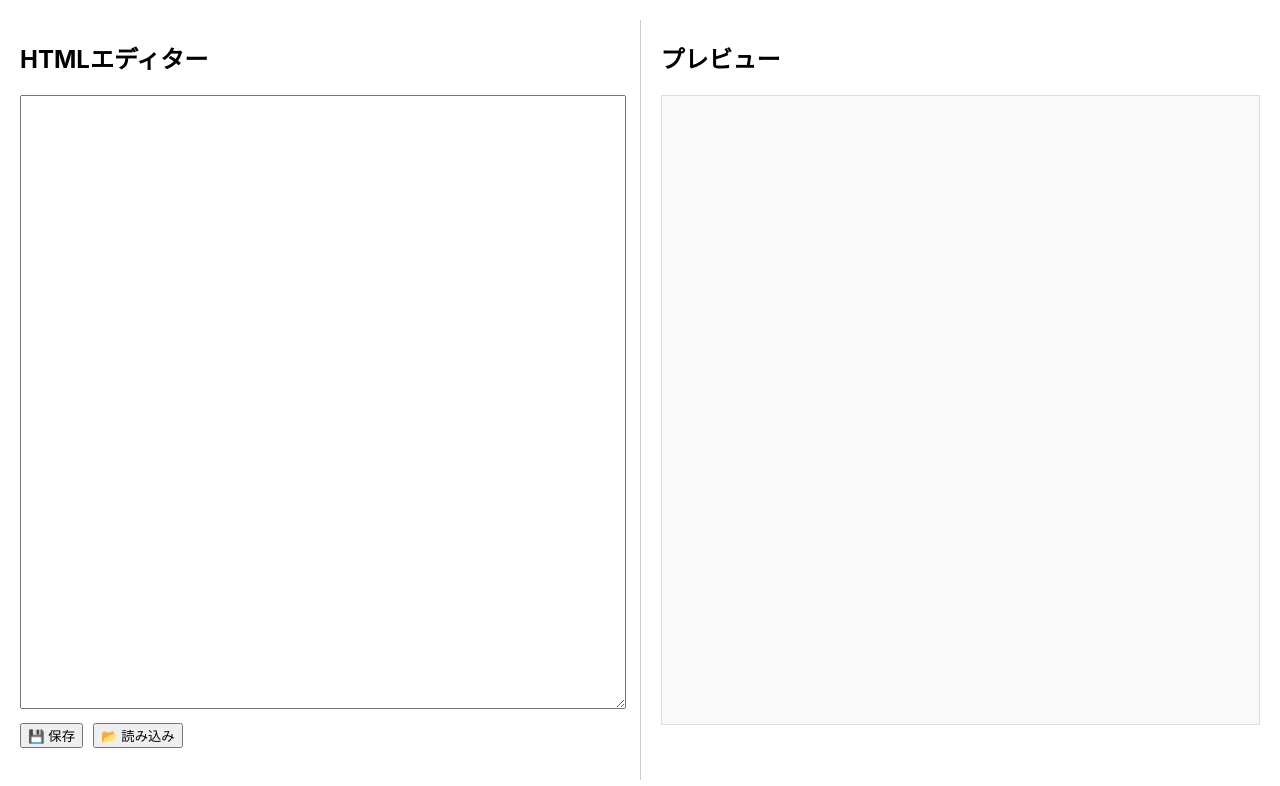
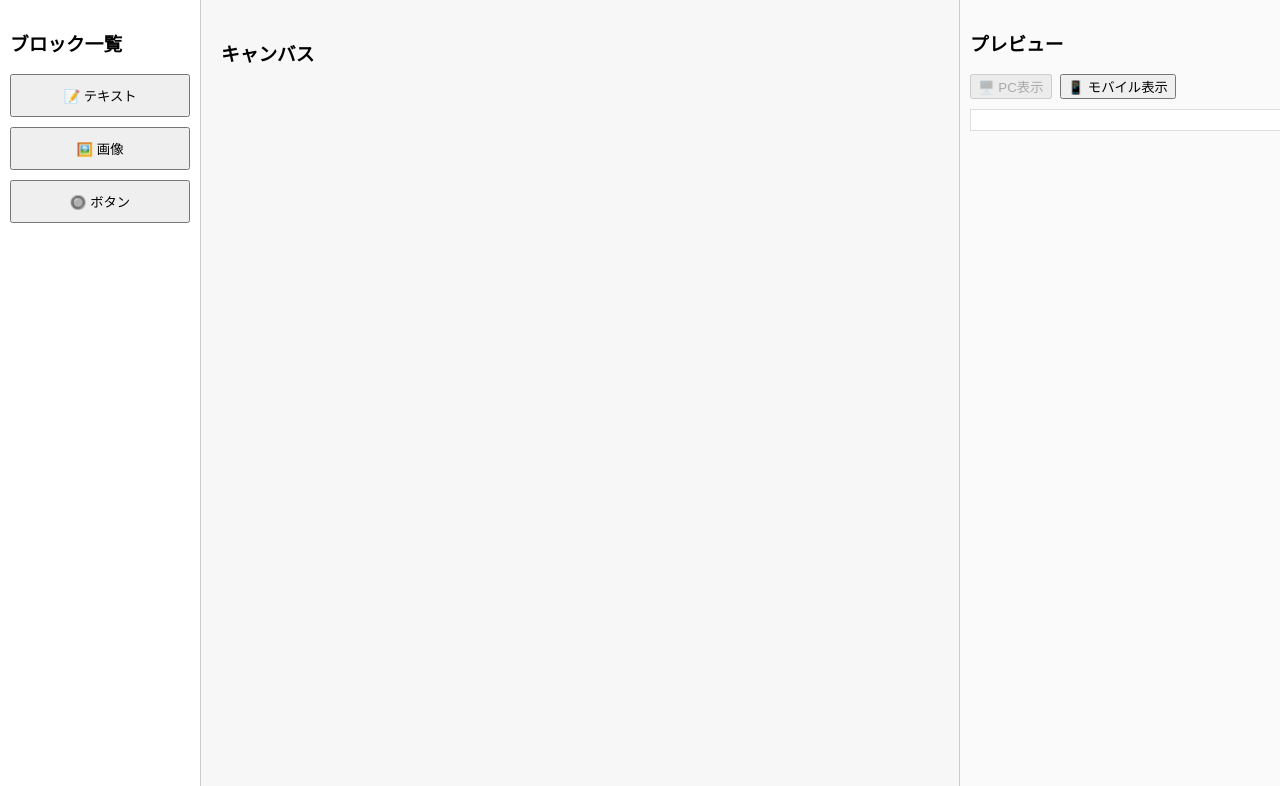
Before and after one commit to akase-github/no-code-tool, a React (Create React App) app: page / in a window 1280 px wide. Shown: the top 786 px of the page. Built offline with nearby package versions, Linux system fonts and the light colour scheme.

Commit message:
とりあえずUI作成

```diff
--- a/package.json
+++ b/package.json
@@ -15,6 +15,7 @@
     "react-dom": "^19.1.0",
     "react-scripts": "5.0.1",
     "typescript": "^4.9.5",
+    "uuid": "^11.1.0",
     "web-vitals": "^2.1.4"
   },
   "scripts": {
@@ -40,5 +41,8 @@
       "last 1 firefox version",
       "last 1 safari version"
     ]
+  },
+  "devDependencies": {
+    "@types/uuid": "^10.0.0"
   }
 }
--- a/src/App.tsx
+++ b/src/App.tsx
@@ -1,84 +1,52 @@
 import React, { useState } from 'react';
-import logo from './logo.svg';
-import './App.css';
+import BlockList from './components/BlockList';
+import Canvas, { BlockData, BlockType } from './components/Canvas';
+import PropertiesPanel from './components/PropertiesPanel';
+import Preview from './components/Preview';
+import { v4 as uuidv4 } from 'uuid'; // ブロックID生成に使います（npm install uuid）
 
-// function App() {
-//   return (
-//     <div className="App">
-//       <header className="App-header">
-//         <img src={logo} className="App-logo" alt="logo" />
-//         <p>
-//           Edit <code>src/App.tsx</code> and save to reload.
-//         </p>
-//         <a
-//           className="App-link"
-//           href="https://reactjs.org"
-//           target="_blank"
-//           rel="noopener noreferrer"
-//         >
-//           Learn React
-//         </a>
-//       </header>
-//     </div>
-//   );
-// }
+const App: React.FC = () => {
+  const [blocks, setBlocks] = useState<BlockData[]>([]);
+  const [selectedBlockId, setSelectedBlockId] = useState<string | null>(null);
 
-function App() {
-  const [html, setHtml] = useState('');
-  const [status, setStatus] = useState('');
-
-  const handleSave = async () => {
-    const res = await fetch('/api/save-template.php', {
-      method: 'POST',
-      headers: { 'Content-Type': 'application/json' },
-      body: JSON.stringify({
-        filename: 'template1.json',
-        content: html,
-      }),
-    });
-    const result = await res.json();
-    setStatus(result.status || '保存完了');
+  const handleAddBlock = (type: BlockType) => {
+    const newBlock: BlockData = {
+      id: uuidv4(),
+      type,
+      content:
+        type === 'text'
+          ? 'テキストを入力'
+          : type === 'image'
+          ? 'https://via.placeholder.com/300'
+          : 'ボタン',
+    };
+    setBlocks((prev) => [...prev, newBlock]);
   };
 
-  const handleLoad = async () => {
-    const res = await fetch('/api/load-template.php?filename=template1.json');
-    const result = await res.json();
-    setHtml(result.content || '');
-    setStatus('読み込み完了');
+  const handleSelectBlock = (id: string) => {
+    setSelectedBlockId(id);
   };
 
+  const handleUpdateBlock = (updatedBlock: BlockData) => {
+    setBlocks((prev) =>
+      prev.map((block) => (block.id === updatedBlock.id ? updatedBlock : block))
+    );
+  };
+
+  const selectedBlock = blocks.find((b) => b.id === selectedBlockId) || null;
+
   return (
-    <div style={{ display: 'flex', height: '100vh', padding: 20, boxSizing: 'border-box' }}>
-      {/* 左：エディタ */}
-      <div style={{ flex: 1, marginRight: 20 }}>
-        <h2>HTMLエディター</h2>
-        <textarea
-          style={{ width: '100%', height: '80%' }}
-          value={html}
-          onChange={(e) => setHtml(e.target.value)}
-        />
-        <div style={{ marginTop: 10 }}>
-          <button onClick={handleSave}>💾 保存</button>
-          <button onClick={handleLoad} style={{ marginLeft: 10 }}>📂 読み込み</button>
-        </div>
-        <p>{status}</p>
-      </div>
-
-      {/* 右：プレビュー */}
-      <div style={{ flex: 1, borderLeft: '1px solid #ccc', paddingLeft: 20 }}>
-        <h2>プレビュー</h2>
-        <div
-          style={{
-            border: '1px solid #ddd',
-            padding: 10,
-            minHeight: '80%',
-            backgroundColor: '#f9f9f9',
-          }}
-          dangerouslySetInnerHTML={{ __html: html }}
-        />
-      </div>
+    <div style={{ display: 'flex', height: '100vh' }}>
+      <BlockList onAddBlock={handleAddBlock} />
+      <Canvas
+        blocks={blocks}
+        selectedBlockId={selectedBlockId}
+        onSelectBlock={handleSelectBlock}
+      />
+      <Preview blocks={blocks} />
+      <PropertiesPanel selectedBlock={selectedBlock} onUpdateBlock={handleUpdateBlock} />
     </div>
   );
-}
+};
 
 export default App;
--- /dev/null
+++ b/src/components/BlockList.tsx
@@ -0,0 +1,39 @@
+// src/components/BlockList.tsx
+import React from 'react';
+
+type BlockType = 'text' | 'image' | 'button';
+
+interface BlockListProps {
+  onAddBlock: (type: BlockType) => void;
+}
+
+const BlockList: React.FC<BlockListProps> = ({ onAddBlock }) => {
+  const blocks: { type: BlockType; label: string }[] = [
+    { type: 'text', label: '📝 テキスト' },
+    { type: 'image', label: '🖼️ 画像' },
+    { type: 'button', label: '🔘 ボタン' },
+  ];
+
+  return (
+    <div style={{ width: '180px', borderRight: '1px solid #ccc', padding: '10px' }}>
+      <h3>ブロック一覧</h3>
+      {blocks.map((block) => (
+        <button
+          key={block.type}
+          onClick={() => onAddBlock(block.type)}
+          style={{
+            display: 'block',
+            width: '100%',
+            marginBottom: '10px',
+            padding: '10px',
+            cursor: 'pointer',
+          }}
+        >
+          {block.label}
+        </button>
+      ))}
+    </div>
+  );
+};
+
+export default BlockList;
--- /dev/null
+++ b/src/components/Canvas.tsx
@@ -0,0 +1,53 @@
+// src/components/Canvas.tsx
+import React from 'react';
+
+export type BlockType = 'text' | 'image' | 'button';
+
+export interface BlockData {
+  id: string;
+  type: BlockType;
+  content: string;
+}
+
+interface CanvasProps {
+  blocks: BlockData[];
+  onSelectBlock: (id: string) => void;
+  selectedBlockId: string | null;
+}
+
+const Canvas: React.FC<CanvasProps> = ({ blocks, onSelectBlock, selectedBlockId }) => {
+  return (
+    <div
+      style={{
+        flex: 1,
+        padding: '20px',
+        minHeight: '100vh',
+        backgroundColor: '#f7f7f7',
+        overflowY: 'auto',
+      }}
+    >
+      <h3 style={{ marginBottom: '10px' }}>キャンバス</h3>
+      {blocks.map((block) => (
+        <div
+          key={block.id}
+          onClick={() => onSelectBlock(block.id)}
+          style={{
+            border: block.id === selectedBlockId ? '2px solid #007bff' : '1px solid #ccc',
+            background: '#fff',
+            padding: '10px',
+            marginBottom: '10px',
+            cursor: 'pointer',
+          }}
+        >
+          {block.type === 'text' && <p>{block.content}</p>}
+          {block.type === 'image' && <img src={block.content} alt="画像" style={{ maxWidth: '100%' }} />}
+          {block.type === 'button' && (
+            <button style={{ padding: '8px 16px' }}>{block.content}</button>
+          )}
+        </div>
+      ))}
+    </div>
+  );
+};
+
+export default Canvas;
--- /dev/null
+++ b/src/components/Preview.tsx
@@ -0,0 +1,68 @@
+// src/components/Preview.tsx
+import React, { useState } from 'react';
+import { BlockData } from './Canvas';
+
+interface PreviewProps {
+  blocks: BlockData[];
+}
+
+const Preview: React.FC<PreviewProps> = ({ blocks }) => {
+  const [isMobileView, setIsMobileView] = useState(false);
+
+  const renderBlock = (block: BlockData) => {
+    switch (block.type) {
+      case 'text':
+        return <p>{block.content}</p>;
+      case 'image':
+        return <img src={block.content} alt="画像" style={{ maxWidth: '100%' }} />;
+      case 'button':
+        return <button>{block.content}</button>;
+      default:
+        return null;
+    }
+  };
+
+  return (
+    <div
+      style={{
+        width: '300px',
+        borderLeft: '1px solid #ccc',
+        padding: '10px',
+        backgroundColor: '#fafafa',
+      }}
+    >
+      <h3>プレビュー</h3>
+
+      <div style={{ marginBottom: '10px' }}>
+        <button onClick={() => setIsMobileView(false)} disabled={!isMobileView}>
+          🖥️ PC表示
+        </button>
+        <button
+          onClick={() => setIsMobileView(true)}
+          disabled={isMobileView}
+          style={{ marginLeft: '8px' }}
+        >
+          📱 モバイル表示
+        </button>
+      </div>
+
+      <div
+        style={{
+          width: isMobileView ? '375px' : '100%',
+          border: '1px solid #ddd',
+          padding: '10px',
+          backgroundColor: '#fff',
+          margin: '0 auto',
+        }}
+      >
+        {blocks.map((block) => (
+          <div key={block.id} style={{ marginBottom: '12px' }}>
+            {renderBlock(block)}
+          </div>
+        ))}
+      </div>
+    </div>
+  );
+};
+
+export default Preview;
--- /dev/null
+++ b/src/components/PropertiesPanel.tsx
@@ -0,0 +1,52 @@
+// src/components/PropertiesPanel.tsx
+import React from 'react';
+import { BlockData } from './Canvas';
+
+interface PropertiesPanelProps {
+  selectedBlock: BlockData | null;
+  onUpdateBlock: (updatedBlock: BlockData) => void;
+}
+
+const PropertiesPanel: React.FC<PropertiesPanelProps> = ({
+  selectedBlock,
+  onUpdateBlock,
+}) => {
+  if (!selectedBlock) return null;
+
+  const handleContentChange = (e: React.ChangeEvent<HTMLInputElement>) => {
+    onUpdateBlock({ ...selectedBlock, content: e.target.value });
+  };
+
+  return (
+    <div
+      style={{
+        position: 'fixed',
+        bottom: '20px',
+        left: '50%',
+        transform: 'translateX(-50%)',
+        background: '#fff',
+        border: '1px solid #ccc',
+        borderRadius: '8px',
+        padding: '16px',
+        boxShadow: '0 2px 8px rgba(0,0,0,0.1)',
+        zIndex: 1000,
+        minWidth: '300px',
+      }}
+    >
+      <h4>プロパティ編集</h4>
+      <div style={{ marginTop: 10 }}>
+        <label>
+          コンテンツ:
+          <input
+            type="text"
+            value={selectedBlock.content}
+            onChange={handleContentChange}
+            style={{ width: '100%', marginTop: '5px', padding: '6px' }}
+          />
+        </label>
+      </div>
+    </div>
+  );
+};
+
+export default PropertiesPanel;
```
Also changed, not shown: 1 other file (tests, documents, lock files or other folders).
